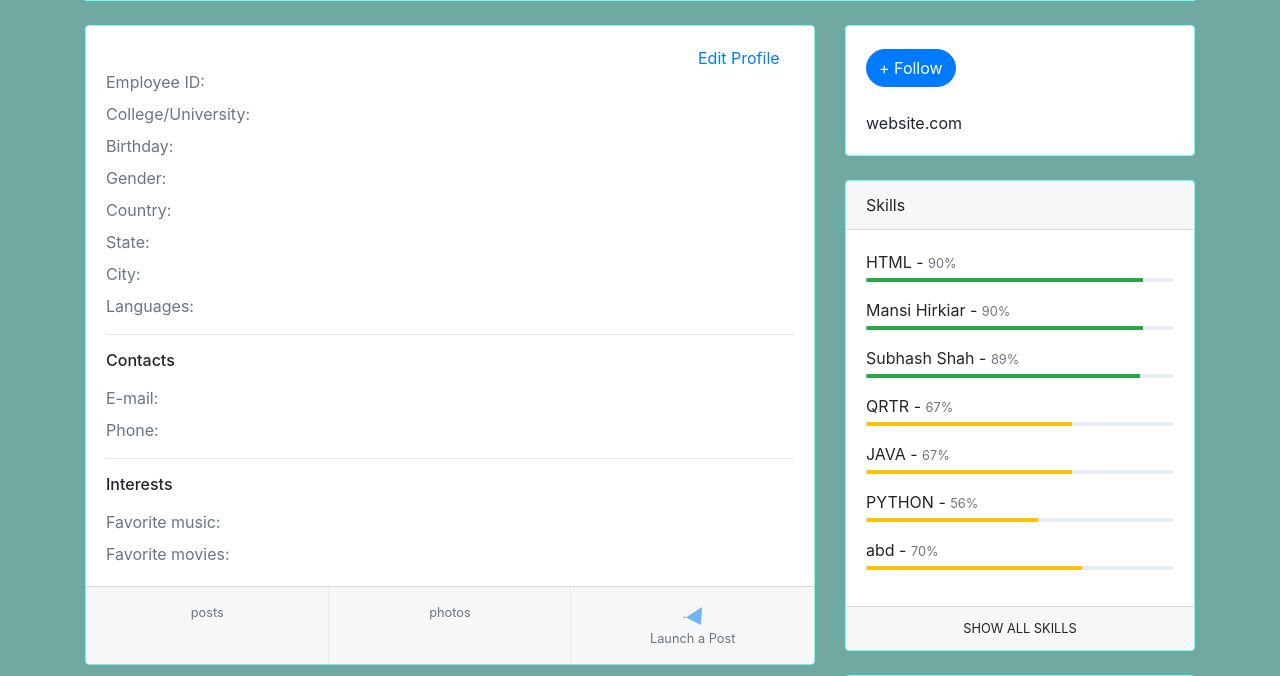
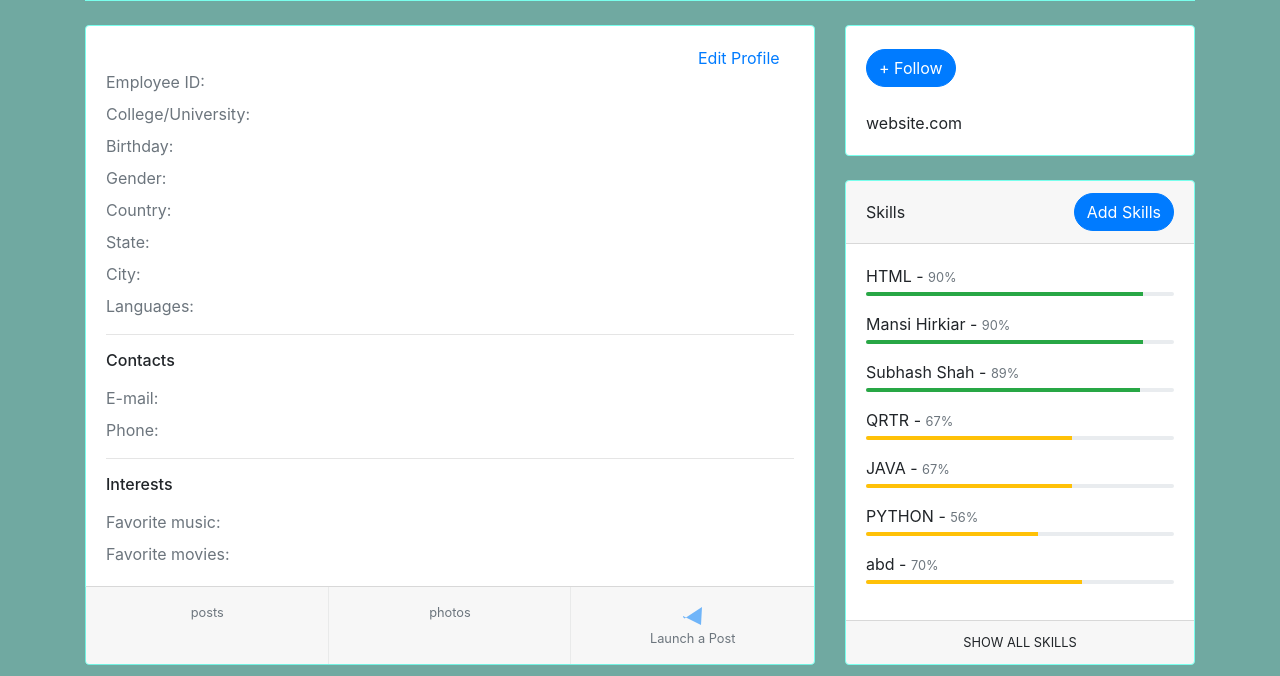
Before and after one commit to Vimmi05/Peerfluence, a Django app: template website/templates/website/profile.html in a window 1280 px wide. Shown: the part 329-1005 px from the top of the page. Run offline with Django 4.2, Linux system fonts and the light colour scheme; the template is opened without the code that fills it: values that come from a table or form of the project are taken from there, others are empty; data comes from the database, SQL or seed files in the repository; some libraries are stand-ins or nearby versions.

Commit message:
Add Skills button added in skills section

```diff
--- a/website/templates/website/profile.html
+++ b/website/templates/website/profile.html
@@ -575,7 +575,12 @@
             <!-- / Side info -->
             <!-- Skills -->
             <div class="card mb-4">
-              <div class="card-header">Skills</div>
+              <div class="card-header d-flex justify-content-between align-items-center">
+                <div>Skills</div>
+                <a href="{% url 'manage_skills' %}" class="d-block text-center text-white small font-weight-semibold btn btn-primary rounded-pill">
+                  Add Skills
+              </a>
+              </div>
               <div class="card-body">
                 {% for i in skills %}
                 <div class="mb-1">
@@ -592,10 +597,12 @@
                 {% endfor %}
 
               </div>
+              <a
+                href="javascript:void(0)"
+                class="card-footer d-block text-center text-body small font-weight-semibold"
+                >SHOW ALL SKILLS</a
+              >
 
-              <a href="{% url 'manage_skills' %}" class="card-footer d-block text-center text-body small font-weight-semibold">
-                SHOW ALL SKILLS
-            </a>
             </div>
             <!-- / Skills -->
             <!-- Friends -->
```
